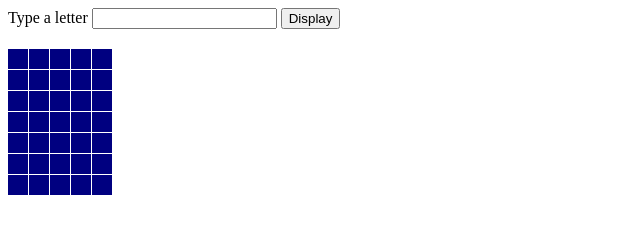
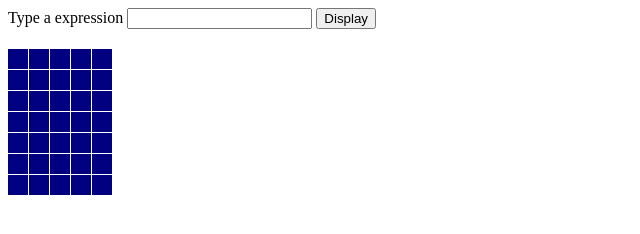
Before and after one commit to KrzysztofLeczycki/virtual_screen, a plain HTML site: page index.html in a window 1280 px wide. Shown: the whole page, without its empty margins (0-640 px from the left). Drawn offline with Linux system fonts and the light colour scheme.

Commit message:
Update index.html
Input's label changed.

```diff
--- a/index.html
+++ b/index.html
@@ -11,7 +11,7 @@
 
   <body>
     <div>
-      <label>Type a letter
+      <label>Type a expression
         <input type="text" id="letter" name="letter">
       </label>
       <button>Display</button>
```
